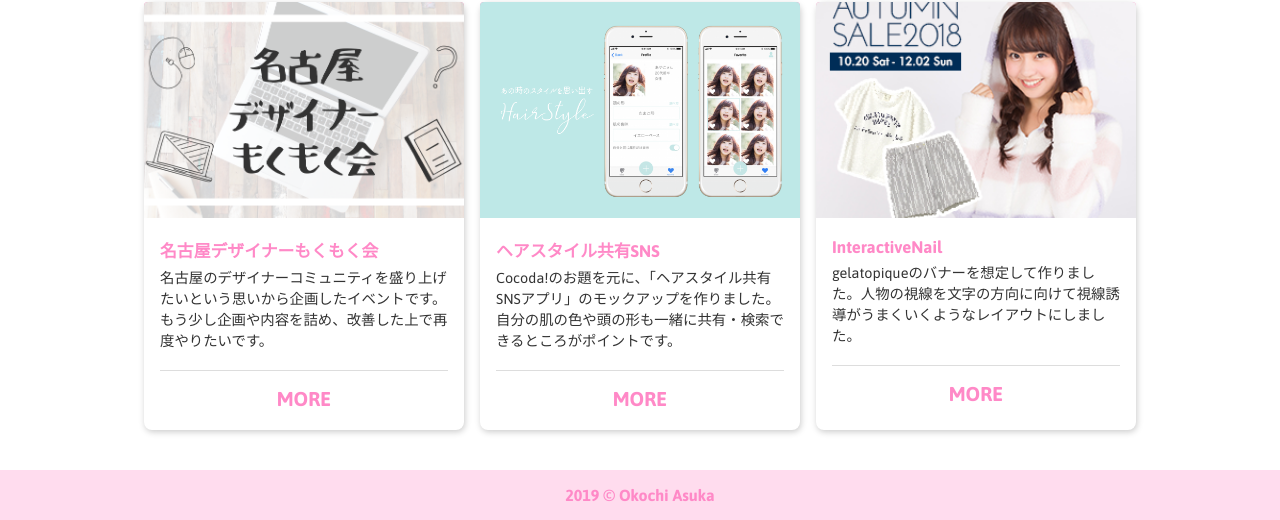
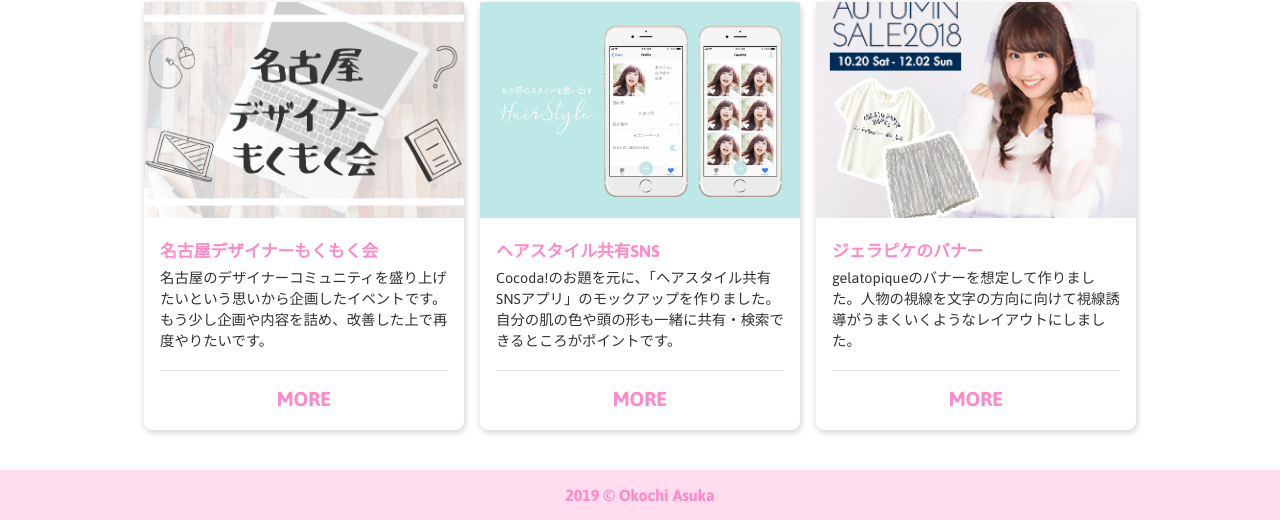
Before and after one commit to AsukaOkochi-Kinako/portfolio2019, a plain HTML site: page work-all.html in a window 1280 px wide. Shown: the part 1469-1989 px from the top of the page. Drawn offline with nearby package versions, Linux system fonts and the light colour scheme.

Commit message:
文字修正

```diff
--- a/work-all.html
+++ b/work-all.html
@@ -177,7 +177,7 @@
                         <img src="imgs/create/banner.png" alt="IntractiveNail">
                     </div>
                     <div class="works__contents--txt">
-                        <h3>InteractiveNail</h3>
+                        <h3>ジェラピケのバナー</h3>
                         <span class="works__contents--about">gelatopiqueのバナーを想定して作りました。人物の視線を文字の方向に向けて視線誘導がうまくいくようなレイアウトにしました。</span>
                         <span class="works__contents--more">MORE</span>
                     </div>
```
